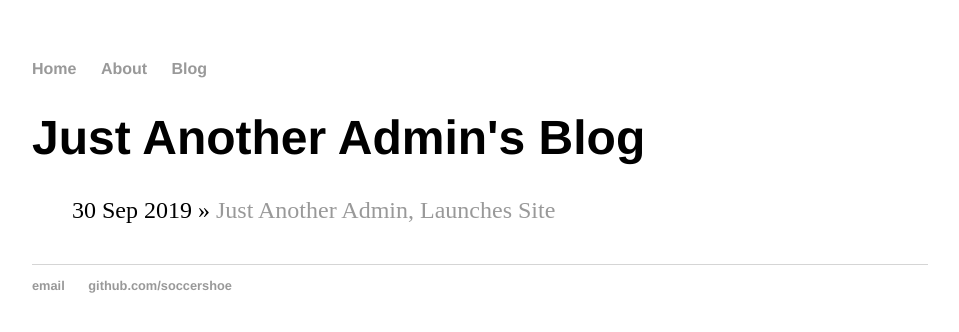
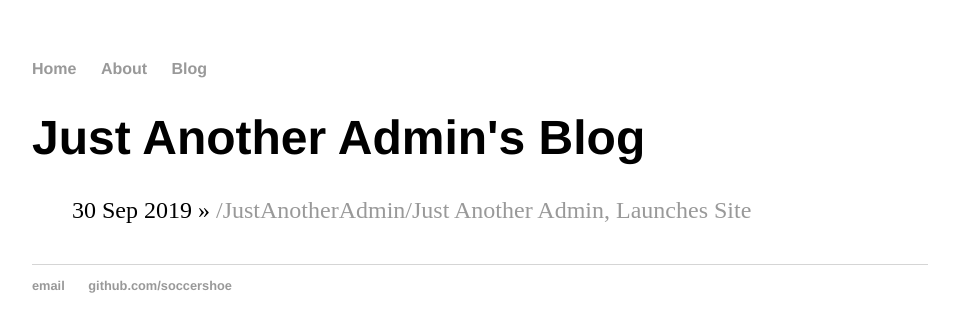
Before and after one commit to soccershoe/JustAnotherAdmin, a Jekyll site: the page built from blog/index.html, in a window 1280 px wide. Shown: the top 332 px of the page, without its empty margins (160-1119 px from the left). Built offline with Jekyll 4.4.1, drawn with Linux system fonts in a browser that asks for light colours.

Commit message:
update path in blog posts

```diff
--- a/blog/index.html
+++ b/blog/index.html
@@ -6,6 +6,6 @@ title: Just Another Admin's Blog
 	<ul class="posts">
 
 	  {% for post in site.posts %}
-	    <li><span>{{ post.date | date_to_string }}</span> » <a href="{{ post.url }}" title="{{ post.title }}">{{ post.title }}</a></li>
+	    <li><span>{{ post.date | date_to_string }}</span> » <a href="{{ post.url }}" title="{{ post.title }}">/JustAnotherAdmin/{{ post.title }}</a></li>
 	  {% endfor %}
 	</ul>
```
